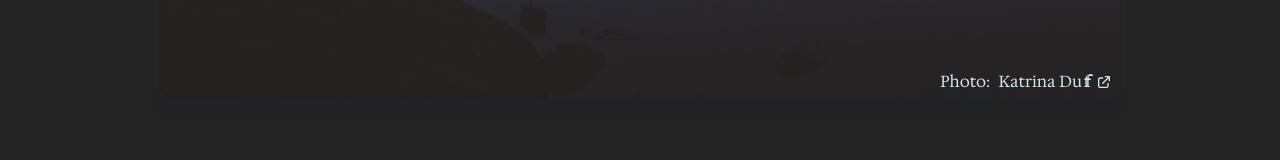
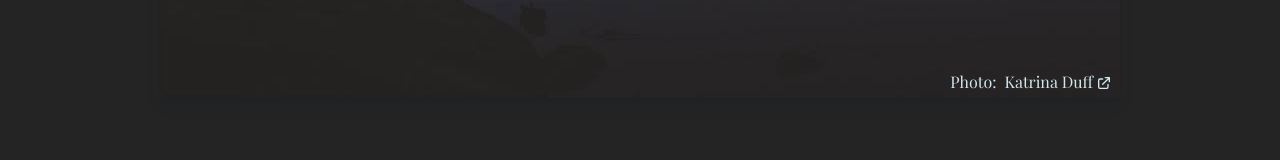
Before and after one commit to connorwarme/connorwarme.github.io, a React (Vite) app: page / in a window 1280 px wide. Shown: the part 4410-4570 px from the top of the page. Built offline with nearby package versions, Linux system fonts and the light colour scheme.

Commit message:
Trying to figure out why vite isn't configuring for base /portfolio/

```diff
--- a/404.html
+++ b/404.html
@@ -25,9 +25,9 @@
       // https://username.github.io/repo-name/?/one/two&a=b~and~c=d#qwe
       // Otherwise, leave pathSegmentsToKeep as 0.
 
-      const pathSegmentsToKeep = 1;
+      var pathSegmentsToKeep = 1;
 
-      let l = window.location;
+      var l = window.location;
       l.replace(
         l.protocol + '//' + l.hostname + (l.port ? ':' + l.port : '') +
         l.pathname.split('/').slice(0, 1 + pathSegmentsToKeep).join('/') + '/?/' +
--- a/package.json
+++ b/package.json
@@ -7,7 +7,9 @@
     "dev": "vite",
     "build": "vite build",
     "lint": "eslint . --ext js,jsx --report-unused-disable-directives --max-warnings 0",
-    "preview": "vite preview"
+    "preview": "vite preview",
+    "predeploy": "npm run build",
+    "deploy": "gh-pages -d dist"
   },
   "dependencies": {
     "react": "^18.2.0",
--- a/src/components/AboutMini.jsx
+++ b/src/components/AboutMini.jsx
@@ -59,7 +59,7 @@ const AboutMini = () => {
             alt="Connor lakeside in the Wind River Range"
             className="w-dvh min-h-24 object-cover sm:rounded-b-md"
           />
-          <p className="absolute bottom-1 right-2 text-wave-spray">
+          <p className="absolute bottom-1 right-2 text-wave-spray font-play">
             Photo:
             <ExternalLink link={kd} />
           </p>
--- a/vite.config.js
+++ b/vite.config.js
@@ -4,5 +4,5 @@ import react from '@vitejs/plugin-react'
 // https://vitejs.dev/config/
 export default defineConfig({
   plugins: [react()],
-  base: "/portfolio/",
+  base: "/",
 })
```
